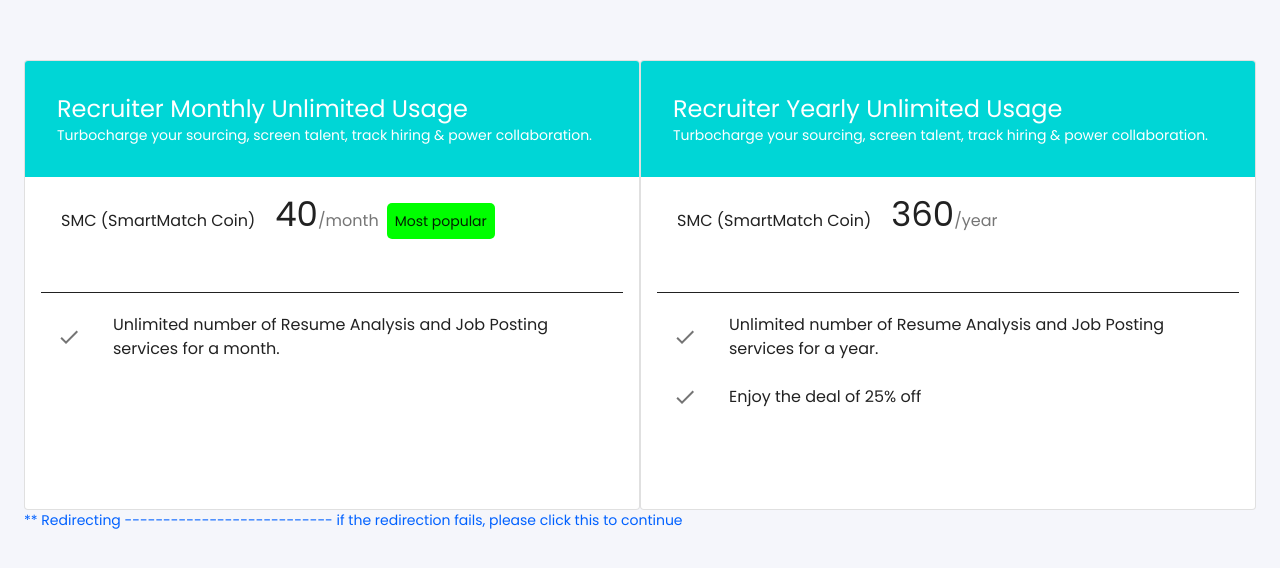
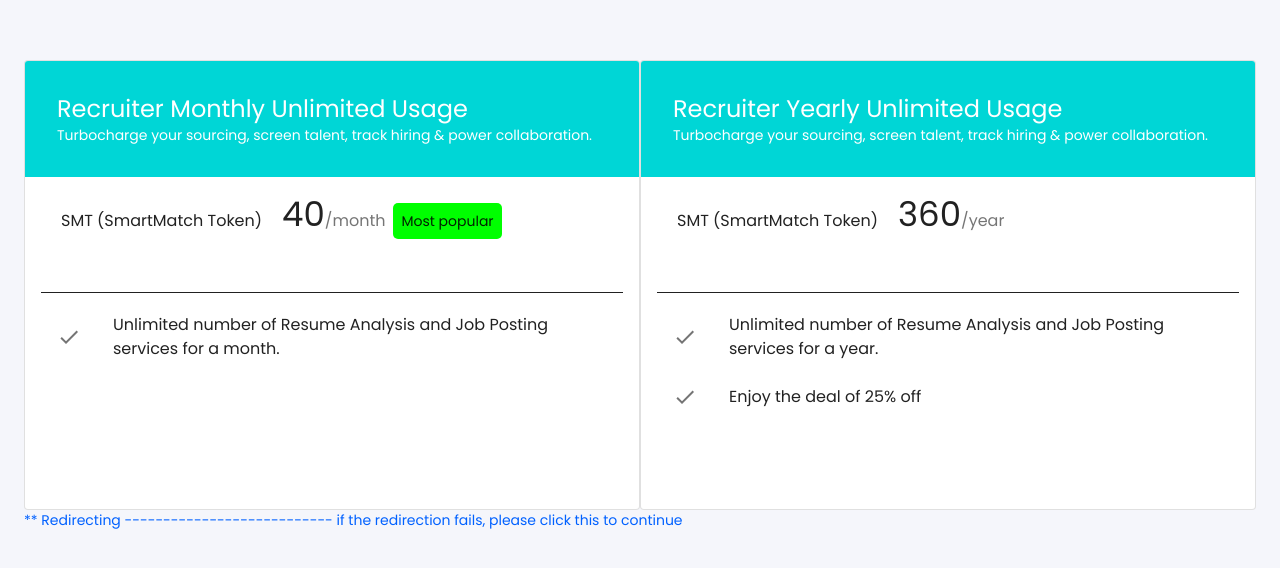
Before and after one commit to takeramagan/Smart-Match, a Next.js app: page /pricing in a window 1280 px wide. Shown: the top 568 px of the page. Built offline with nearby package versions, Linux system fonts and the light colour scheme.

Commit message:
Update pricingSection.js

```diff
--- a/src/features/pricingPage/pricingSection.js
+++ b/src/features/pricingPage/pricingSection.js
@@ -244,7 +244,7 @@
                                         >
                                             <Typography component="div" variant="body1" color="textPrimary"
                                                 display="inline" style={{ marginInline: "20px" }}>
-                                                SMC (SmartMatch Coin)
+                                                SMT (SmartMatch Token)
                                             </Typography>
                                             <Typography component="h4" variant="h4" color="textPrimary"
                                                 display="inline">
```
